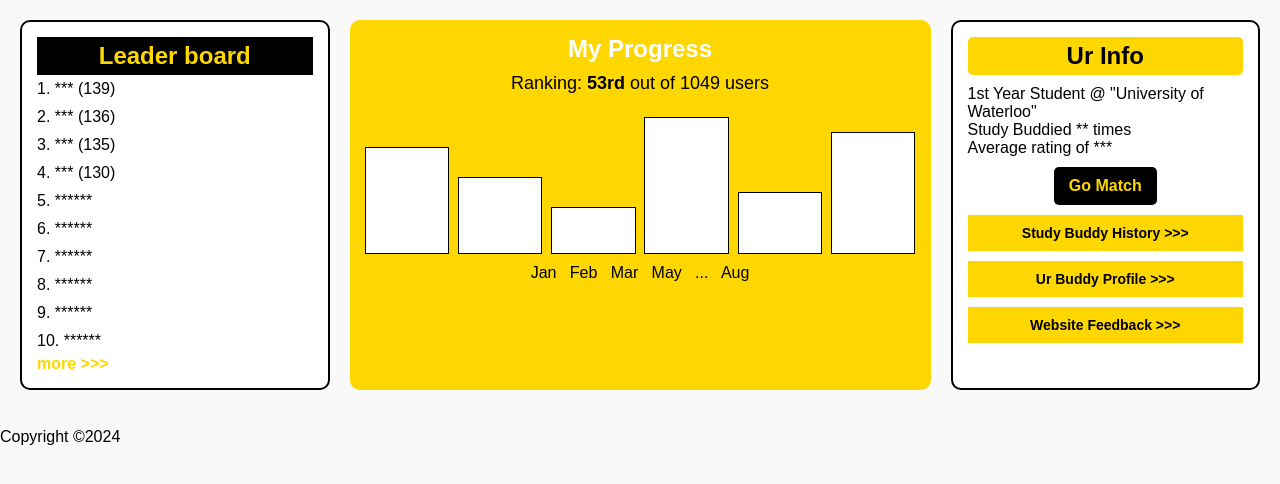
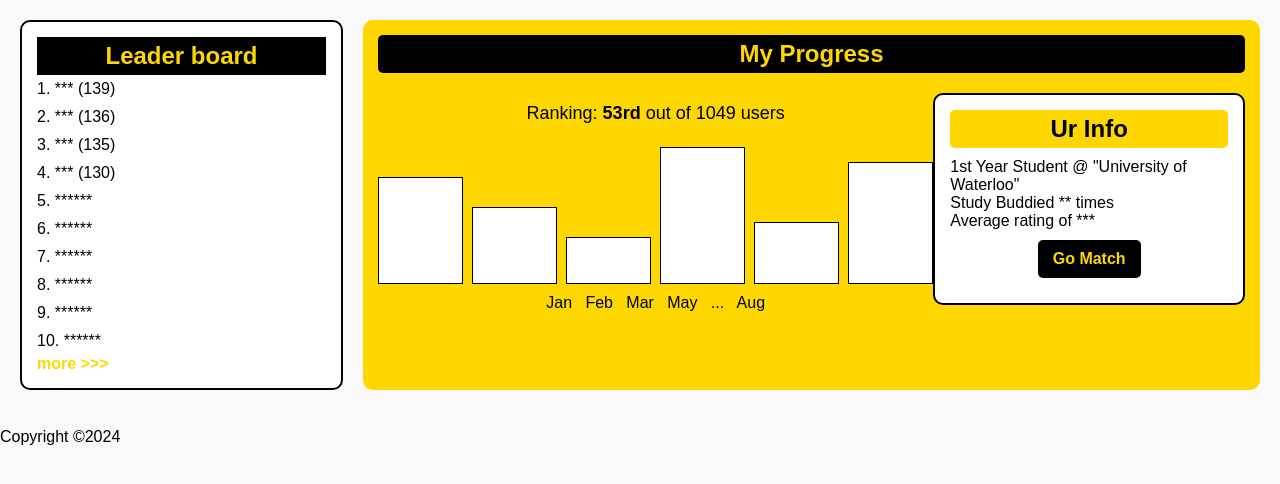
Before and after one commit to Padasdaf/Study-Buddy, a Django app: template backend/studbud/homepage/templates/studbud/homepage.html in a window 1280 px wide. Shown: the part 68-552 px from the top of the page. Run offline with Django 4.2, Linux system fonts and the light colour scheme; the template is opened without the code that fills it, so the values that code supplies are empty; parts of the project's set-up code (start-up, migrations or seed data) failed here and were passed over.

Commit message:
views update

```diff
--- a/backend/studbud/homepage/static/css/homepage.css
+++ b/backend/studbud/homepage/static/css/homepage.css
@@ -85,12 +85,30 @@ h1, h2 {
 
 /* Middle Section: Progress */
 .progress {
-    flex: 2;
+    flex: 3;
     background-color: #FFD700;
     padding: 15px;
     border-radius: 10px;
     text-align: center;
-    margin-right: 20px;
+}
+
+.progress h2 {
+    background-color: black;
+    color: #FFD700;
+    padding: 5px;
+    border-radius: 5px;
+}
+
+.progress-container {
+    display: flex;
+    justify-content: space-between;
+    align-items: flex-start;
+    margin-top: 20px;
+}
+
+/* Graph and Ranking Section */
+.chart-section {
+    flex: 2;
 }
 
 .ranking {
@@ -116,13 +134,14 @@ h1, h2 {
     margin-top: 10px;
 }
 
-/* Right Section: User Info */
+/* Ur Info Section */
 .user-info {
     flex: 1;
     background-color: #FFF;
     padding: 15px;
     border-radius: 10px;
     border: 2px solid black;
+    text-align: left;
 }
 
 .user-info h2 {
@@ -151,16 +170,3 @@ h1, h2 {
     display: block;
     margin: 10px auto;
 }
-
-.buttons button {
-    display: block;
-    width: 100%;
-    margin: 10px 0;
-    padding: 10px;
-    background-color: #FFD700;
-    color: black;
-    border: none;
-    font-size: 14px;
-    font-weight: bold;
-    cursor: pointer;
-}
--- a/backend/studbud/homepage/templates/studbud/homepage.html
+++ b/backend/studbud/homepage/templates/studbud/homepage.html
@@ -43,6 +43,9 @@
         <!-- Middle Section: Progress -->
         <section class="progress">
             <h2>My Progress</h2>
+            <div class="progress-container">
+                <!-- Graph and Ranking -->
+                <div class="chart-section">
                     <p class="ranking">Ranking: <strong>53rd</strong> out of 1049 users</p>
                     <div class="chart">
                         <div class="bar" style="height: 70%;"></div>
@@ -53,10 +56,10 @@
                         <div class="bar" style="height: 80%;"></div>
                     </div>
                     <p class="months">Jan &nbsp; Feb &nbsp; Mar &nbsp; May &nbsp; ... &nbsp; Aug</p>
-        </section>
+                </div>
 
-        <!-- Right Section: User Info -->
-        <section class="user-info">
+                <!-- Ur Info -->
+                <div class="user-info">
                     <h2>Ur Info</h2>
                     <ul>
                         <li>1st Year Student @ "University of Waterloo"</li>
@@ -64,10 +67,7 @@
                         <li>Average rating of ***</li>
                     </ul>
                     <button class="go-match-button">Go Match</button>
-            <div class="buttons">
-                <button>Study Buddy History &gt;&gt;&gt;</button>
-                <button>Ur Buddy Profile &gt;&gt;&gt;</button>
-                <button>Website Feedback &gt;&gt;&gt;</button>
+                </div>
             </div>
         </section>
     </main>
--- a/backend/studbud/homepage/views.py
+++ b/backend/studbud/homepage/views.py
@@ -5,6 +5,6 @@ from homepage.models import User
 class HomeView(TemplateView):
     template_name = 'studbud/homepage.html'
 
-    def UserList(request):
-        user_list = User.objects.all()
-            return render(request, 'homepage/user_list.html', {'Top Users': users})
+def UserList(request):
+    user_list = User.objects.all()
+    return render(request, 'homepage/user_list.html', {'Top Users': users})
```
Also changed, not shown: backend/studbud/homepage/user_list.html (deleted). Lines whose indentation alone changed are shown as unchanged.
